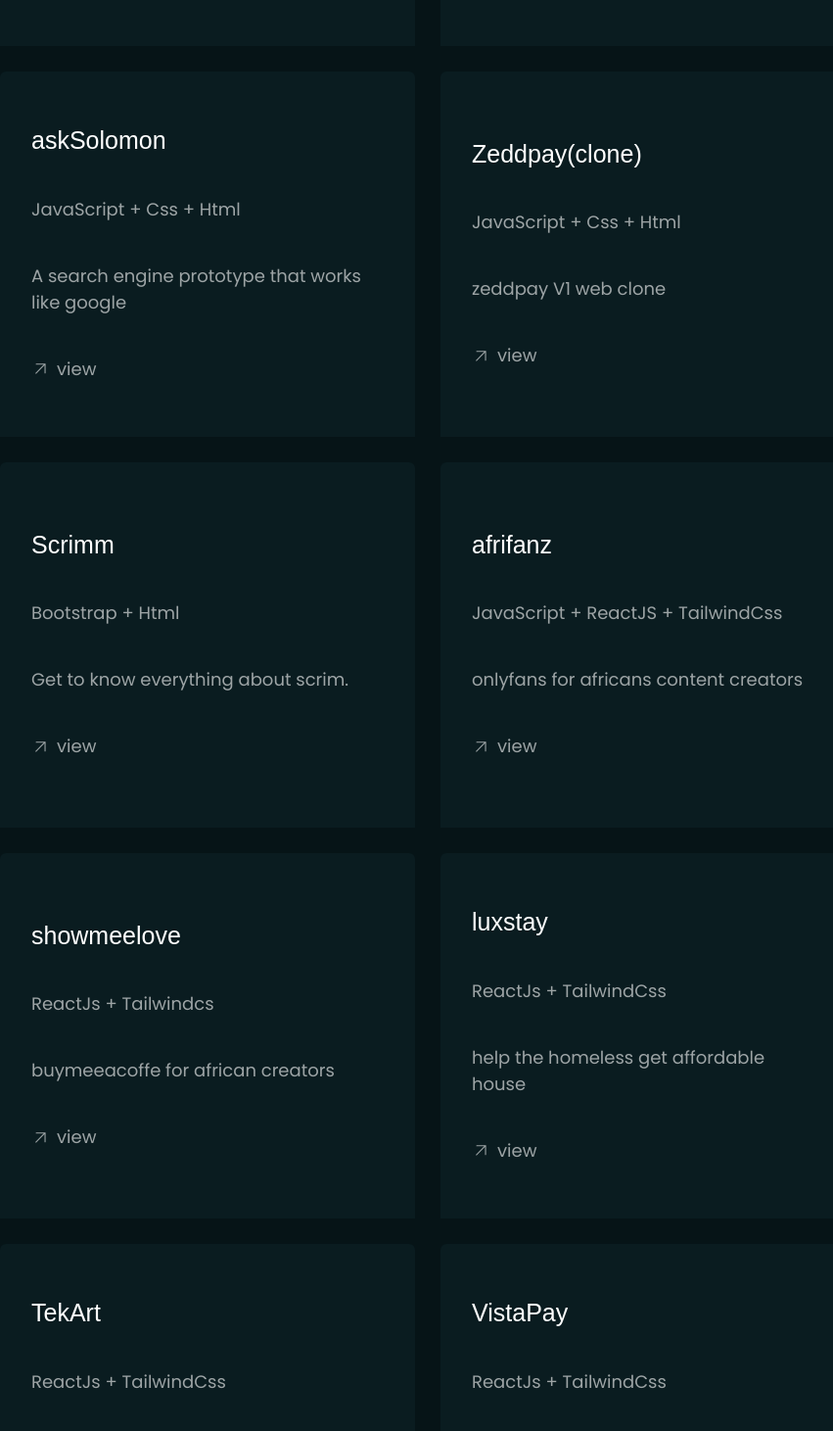
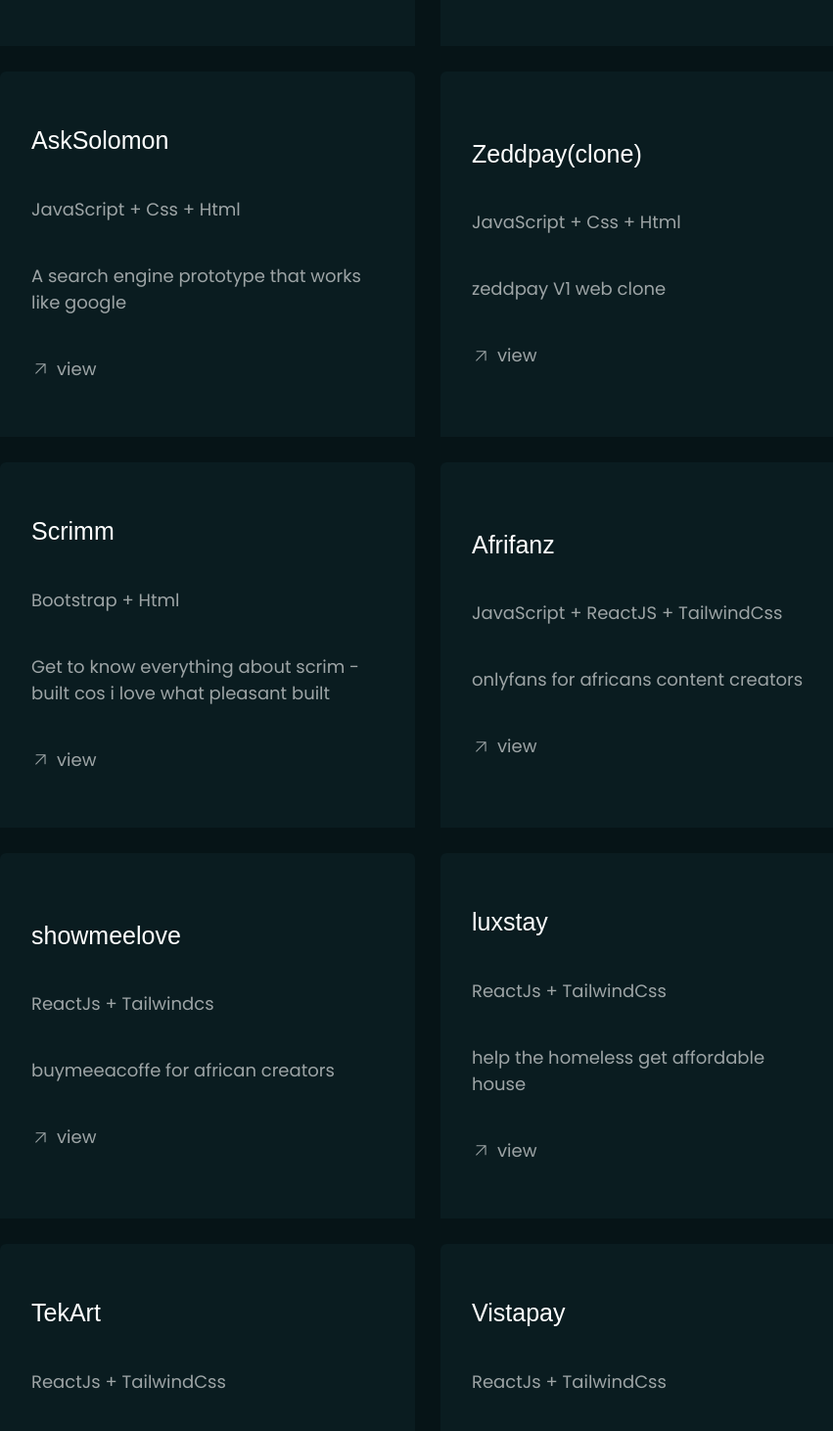
Before and after one commit to Victorola-coder/VickyJay, a React (Vite) app: page / in a window 1280 px wide. Shown: the part 5109-6570 px from the top of the page at 98% size, without its empty margins (76-927 px from the left). Built offline with nearby package versions, Linux system fonts and the light colour scheme; a web font is replaced by a local one.

Commit message:
Update project data

```diff
--- a/src/Data/data.js
+++ b/src/Data/data.js
@@ -12,7 +12,7 @@ export const projectData = [
     link: "https://hbd-aopresh.vercel.app",
   },
   {
-    name: "askSolomon",
+    name: "AskSolomon",
     desc: "A search engine prototype that works like google",
     lang: "JavaScript + Css + Html",
     link: "https://asksolomon.vercel.app/",
@@ -25,12 +25,12 @@ export const projectData = [
   },
   {
     name: "Scrimm",
-    desc: "Get to know everything about scrim.",
+    desc: "Get to know everything about scrim - built cos i love what pleasant built",
     lang: "Bootstrap + Html",
     link: "https://victorola-coder.github.io/scrimm/",
   },
   {
-    name: "afrifanz",
+    name: "Afrifanz",
     desc: "onlyfans for africans content creators",
     lang: "JavaScript + ReactJS + TailwindCss",
     link: "https://waitlist.afrifanz.com/",
@@ -54,7 +54,7 @@ export const projectData = [
     link: "https://tekarthq.com/",
   },
   {
-    name: "VistaPay",
+    name: "Vistapay",
     desc: "A VTU and payment innovation for Africa",
     lang: "ReactJs + TailwindCss",
     link: "https://vistapay-web.vercel.app/",
@@ -77,7 +77,6 @@ export const projectData = [
     lang: "ReactJs + TailwindCss + Javascript",
     link: "https://melearna.vercel.app/",
   },
-
   {
     name: "Memome",
     desc: "An anonymous messaging app with amazing feature",
```
